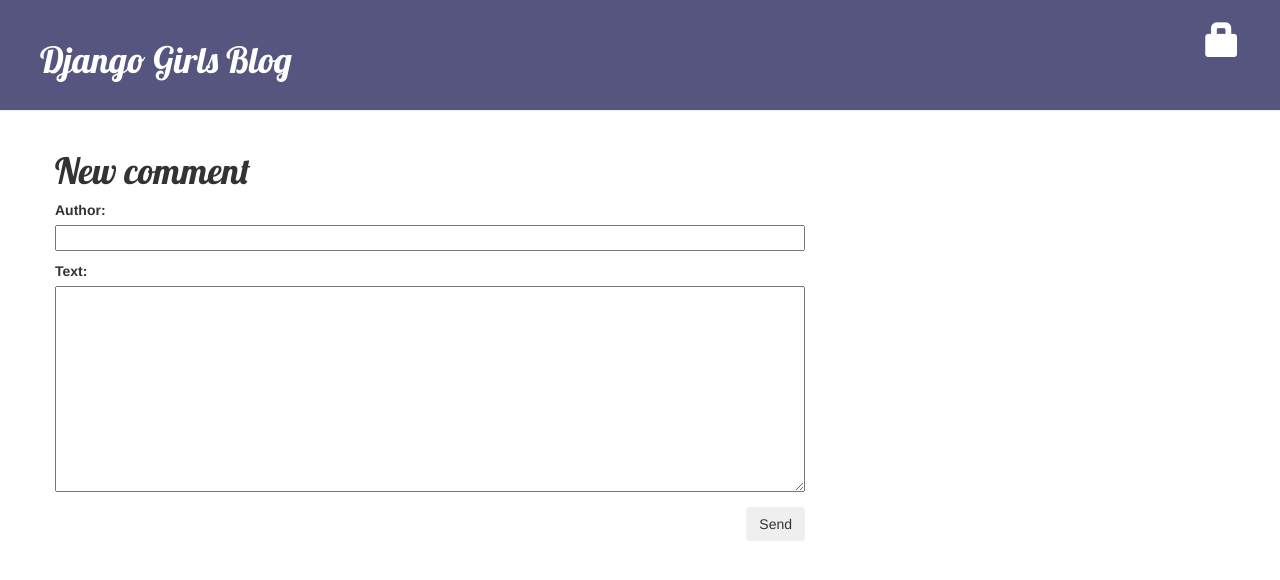
After one commit to MagpieRook/my-first-blog, a Django app: page /post/1/comment/ in a window 1280 px wide. The commit adds this page. Shown: the top 580 px of the page. Run offline with Django 3.2, Linux system fonts and the light colour scheme; tables that the repository leaves empty hold one stand-in row (values such as "Sample post"); some libraries are stand-ins or nearby versions.

Commit message:
Final djangogirls tutorial, including PostgreSQL

```diff
--- a/blog/forms.py
+++ b/blog/forms.py
@@ -1,8 +1,14 @@
 from django import forms
-from .models import Post
+from .models import Post, Comment
 
 class PostForm(forms.ModelForm):
 
     class Meta:
         model = Post
         fields = ('title', 'text',)
+
+class CommentForm(forms.ModelForm):
+
+    class Meta:
+        model = Comment
+        fields = ('author', 'text',)
--- a/blog/models.py
+++ b/blog/models.py
@@ -12,5 +12,22 @@ class Post(models.Model):
         self.published_date = timezone.now()
         self.save()
 
+    def approved_comments(self):
+        return self.comments.filter(approved_comment=True)
+
     def __str__(self):
         return self.title
+
+class Comment(models.Model):
+    post = models.ForeignKey('blog.Post', related_name='comments')
+    author = models.CharField(max_length=200)
+    text = models.TextField()
+    created_date = models.DateTimeField(default=timezone.now)
+    approved_comment = models.BooleanField(default=False)
+
+    def approve(self):
+        self.approved_comment = True
+        self.save()
+
+    def __str__(self):
+        return self.text
--- a/blog/static/css/blog.css
+++ b/blog/static/css/blog.css
@@ -51,3 +51,7 @@ h1, h2, h3, h4 {
 .post h1 a:visited {
   color: #000000;
 }
+
+.comment {
+  margin: 20px 0px 20px 20px;
+}
--- /dev/null
+++ b/blog/templates/blog/add_comment_to_post.html
@@ -0,0 +1,9 @@
+{% extends 'blog/base.html' %}
+
+{% block content %}
+    <h1>New comment</h1>
+    <form method="POST" class="post-form">{% csrf_token %}
+        {{ form.as_p }}
+        <button type="submit" class="save btn btn-befault">Send</button>
+    </form>
+{% endblock %}
--- a/blog/templates/blog/base.html
+++ b/blog/templates/blog/base.html
@@ -11,7 +11,11 @@
 <body>
     <div class="page-header">
         {% if user.is_authenticated %}
-            <a href="{% url 'post_new' %}" class="top-menu"><span class="glyphicon glyphicon-plus"></span>
+            <a href="{% url 'post_new' %}" class="top-menu"><span class="glyphicon glyphicon-plus"></span></a>
+            <a href="{% url 'post_draft_list' %}" class="top-menu"><span class="glyphicon glyphicon-edit"></span></a>
+            <p class="top-menu">Hello {{ user.username }} <small>(<a href="{% url 'logout' %}">Log out</a>)</small></p>
+        {% else %}
+            <a href="{% url 'login' %}" class="top-menu"><span class="glyphicon glyphicon-lock"></span></a>
         {% endif %}
         <h1><a href="/">Django Girls Blog</a></h1>
     </div>
--- a/blog/templates/blog/post_list.html
+++ b/blog/templates/blog/post_list.html
@@ -8,6 +8,7 @@
             </div>
             <h1><a href="{% url 'post_detail' pk=post.pk %}">{{ post.title }}</a></h1>
             <p>{{ post.text|linebreaksbr }}</p>
+            <a href="{% url 'post_detail' pk=post.pk %}">Comments: {{ post.approved_comments.count }}</a>
         </div>
     {% endfor %}
 {% endblock %}
--- a/blog/urls.py
+++ b/blog/urls.py
@@ -3,7 +3,13 @@ from . import views
 
 urlpatterns = [
     url(r'^$', views.post_list, name='post_list'),
+    url(r'^drafts/', views.post_draft_list, name='post_draft_list'),
+    url(r'^post/new/$', views.post_new, name='post_new'),
     url(r'^post/(?P<pk>\d+)/$', views.post_detail, name='post_detail'),
     url(r'^post/(?P<pk>\d+)/edit/$', views.post_edit, name='post_edit'),
-    url(r'^post/new/$', views.post_new, name='post_new'),
+    url(r'^post/(?P<pk>\d+)/delete/$', views.post_remove, name='post_remove'),
+    url(r'^post/(?P<pk>\d+)/publish/$', views.post_publish, name='post_publish'),
+    url(r'^post/(?P<pk>\d+)/comment/$', views.add_comment_to_post, name='add_comment_to_post'),
+    url(r'^comment/(?P<pk>\d+)/approve/$', views.comment_approve, name='comment_approve'),
+    url(r'^comment/(?P<pk>\d+)/remove/$', views.comment_remove, name='comment_remove'),
 ]
--- a/blog/views.py
+++ b/blog/views.py
@@ -1,7 +1,8 @@
+from django.contrib.auth.decorators import login_required
 from django.shortcuts import render, redirect, get_object_or_404
 from django.utils import timezone
-from .models import Post
-from .forms import PostForm
+from .models import Post, Comment
+from .forms import PostForm, CommentForm
 
 def post_list(request):
     posts = Post.objects.filter(published_date__lte=timezone.now()).order_by('published_date')
@@ -11,19 +12,20 @@ def post_detail(request, pk):
     post = get_object_or_404(Post, pk=pk)
     return render(request, 'blog/post_detail.html', {'post': post})
 
+@login_required
 def post_new(request):
     if request.method == "POST":
         form = PostForm(request.POST)
         if form.is_valid():
             post = form.save(commit=False)
             post.author = request.user
-            post.published_date = timezone.now()
             post.save()
             return redirect('post_detail', pk=post.pk)
     else:
         form = PostForm()
     return render(request, 'blog/post_edit.html', {'form': form})
 
+@login_required
 def post_edit(request, pk):
     post = get_object_or_404(Post, pk=pk)
     if request.method == "POST":
@@ -31,9 +33,50 @@ def post_edit(request, pk):
         if form.is_valid():
             post = form.save(commit=False)
             post.author = request.user
-            post.published_date = timezone.now()
             post.save()
             return redirect('post_detail', pk=post.pk)
     else:
         form = PostForm(instance=post)
     return render(request, 'blog/post_edit.html', {'form': form})
+
+@login_required
+def post_draft_list(request):
+    posts = Post.objects.filter(published_date__isnull=True).order_by('created_date')
+    return render(request, 'blog/post_draft_list.html', {'posts': posts})
+
+@login_required
+def post_publish(request, pk):
+    post = get_object_or_404(Post, pk=pk)
+    post.publish()
+    return redirect('post_detail', pk=pk)
+
+@login_required
+def post_remove(request, pk):
+    post = get_object_or_404(Post, pk=pk)
+    post.delete()
+    return redirect('post_list')
+
+def add_comment_to_post(request, pk):
+    post = get_object_or_404(Post, pk=pk)
+    if request.method == "POST":
+        form = CommentForm(request.POST)
+        if form.is_valid():
+            comment = form.save(commit=False)
+            comment.post = post
+            comment.save()
+            return redirect('post_detail', pk=post.pk)
+    else:
+        form = CommentForm()
+    return render(request, 'blog/add_comment_to_post.html', {'form': form})
+
+@login_required
+def comment_approve(request, pk):
+    comment = get_object_or_404(Comment, pk=pk)
+    comment.approve()
+    return redirect('post_detail', pk=comment.post.pk)
+
+@login_required
+def comment_remove(request, pk):
+    comment = get_object_or_404(Comment, pk=pk)
+    comment.delete()
+    return redirect('post_detail', pk=comment.post.pk)
--- a/mysite/urls.py
+++ b/mysite/urls.py
@@ -16,7 +16,11 @@ Including another URLconf
 from django.conf.urls import include, url
 from django.contrib import admin
 
+from django.contrib.auth import views
+
 urlpatterns = [
     url(r'^admin/', admin.site.urls),
+    url(r'^accounts/login/$', views.login, name='login'),
+    url(r'^accounts/logout/$', views.logout, name='logout', kwargs={'next_page': '/'}),
     url(r'', include('blog.urls')),
 ]
```
Also changed, not shown: blog/admin.py (+8 -2 lines), blog/templates/blog/post_detail.html (+24 -0 lines), blog/templates/blog/post_draft_list.html (added, +10 -0 lines), blog/templates/registration/login.html (added, +24 -0 lines), mysite/settings.py (+6 -2 lines), blog/migrations/0002_comment.py (added).
